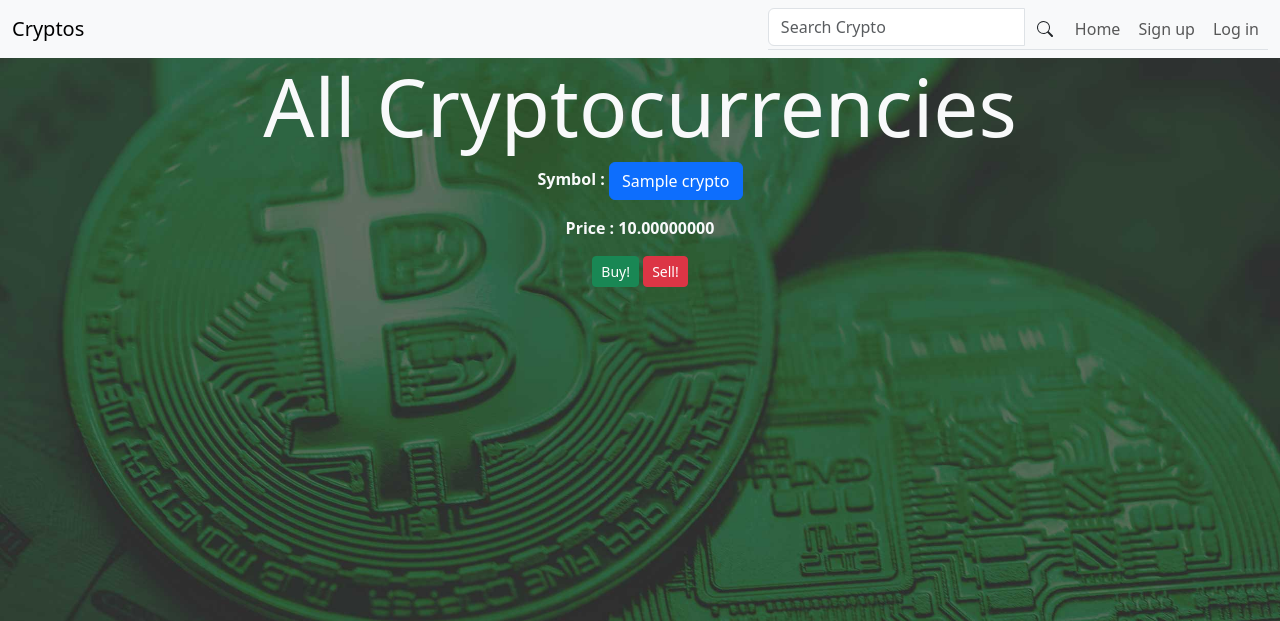
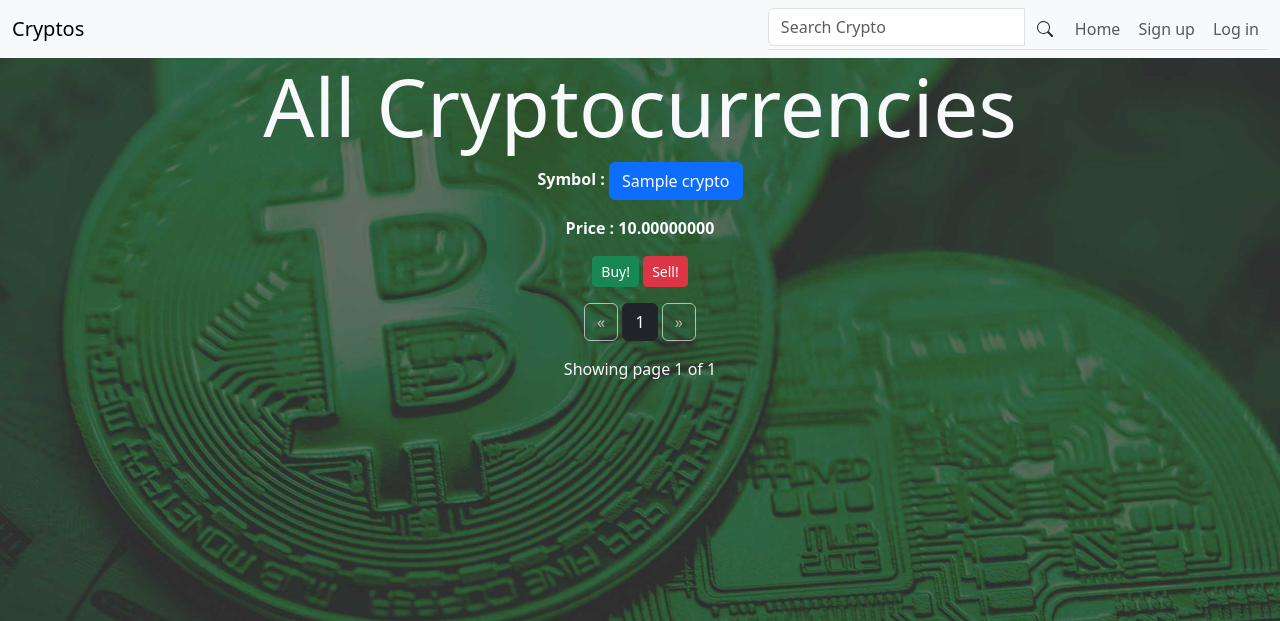
Before and after one commit to joelsers/crypto_simulator, a Flask app: page /cryptos in a window 1280 px wide. Shown: the top 621 px of the page. Run offline with Flask 2, Linux system fonts and the light colour scheme; tables that the repository leaves empty hold one stand-in row (values such as "Sample post"); a database or web service that is not in the repository returns one stand-in record (values such as "Sample title"); data that the repository does not hold is empty; some libraries are stand-ins or nearby versions.

Commit message:
order by volume. pagination other stuff reduced loading screen time by not updating prices until they are clicked

```diff
--- a/app.py
+++ b/app.py
@@ -4,7 +4,7 @@ import re
 from flask import Flask, render_template, request, flash, redirect, session, g, jsonify
 from flask_debugtoolbar import DebugToolbarExtension
 from sqlalchemy.exc import IntegrityError
-
+from sqlalchemy import desc
 from forms import UserAddForm, LoginForm, BuyForm, SellForm
 from models import db, connect_db, User, Crypto, UserCrypto
 import requests
@@ -35,9 +35,12 @@ def seed_cryptos():
     crypto_request = requests.get(f'{BASE_URL}ticker/price')
     crypto_json = crypto_request.json()
 
-    for x in crypto_json:
+    crypto_volume_request = requests.get(f'{BASE_URL}ticker/24hr')
+    crypto_volume_json = crypto_volume_request.json()
+
+    for crypto_currency in crypto_json:
         if crypto_json[total]["symbol"][-4:] == "USDT":
-            crypto = Crypto(name = crypto_json[total]["symbol"], price = crypto_json[total]["price"])
+            crypto = Crypto(name = crypto_json[total]["symbol"], price = crypto_json[total]["price"], volume = (float(crypto_volume_json[total]["volume"])* float(crypto_json[total]["price"])))
             total += 1
             db.session.add(crypto)
             db.session.commit()
@@ -265,47 +268,57 @@ def redirect_home():
 
     return redirect('/cryptos')
 
+# @app.route('/test')
+# def test_volume():
+
+#     crypto_volume_request = requests.get(f'{BASE_URL}ticker/24hr')
+#     crypto_json = crypto_volume_request.json()
+#     print(crypto_json)
+#     return render_template('test.html')
+
+ROWS_PER_PAGE = 5
+
 @app.route('/cryptos')
 def show_home():
 
-    total = 0
+    # total = 0
 
-    crypto_request = requests.get(f'{BASE_URL}ticker/price')
-    crypto_json = crypto_request.json()
+    # crypto_request = requests.get(f'{BASE_URL}ticker/price')
+    # crypto_volume_request = requests.get(f'{BASE_URL}ticker/24hr')
+    # crypto_json = crypto_request.json()
+    # print(crypto_volume_request)
+    # for crypto in crypto_json:
+    #     try:
+    #         if crypto_json[total]["symbol"][-4:] == "USDT":
+    #             crypto_symbol = crypto_json[total]["symbol"]
 
-    for crypto in crypto_json:
-        try:
-            if crypto_json[total]["symbol"][-4:] == "USDT":
-                crypto_symbol = crypto_json[total]["symbol"]
+    #             crypto_price = crypto_json[total]["price"]
 
-                crypto_price = crypto_json[total]["price"]
+    #             edit_crypto = Crypto.query.filter_by(name = crypto_symbol).first()
 
-                edit_crypto = Crypto.query.filter_by(name = crypto_symbol).first()
+    #             edit_crypto.price = crypto_price
+    #             total += 1
+    #             db.session.add(edit_crypto)
 
-                edit_crypto.price = crypto_price
-                total += 1
-                db.session.add(edit_crypto)
-                db.session.commit()
-
-
-
-            else:
-                total += 1
-        except AttributeError:
-            print("uh oh. something happened")
+    #         else:
+    #             total += 1
+    #     except AttributeError:
+    #         print("uh oh. something happened")
 
 
 
     search = request.args.get('q')
-
+    searched = False
     if not search:
-        cryptos = Crypto.query.all()
+        page = request.args.get('page',1,type=int)
+        cryptos = Crypto.query.order_by(Crypto.volume.desc()).paginate(page = page, per_page=ROWS_PER_PAGE)
     else:
+        searched = True
         cryptos = Crypto.query.filter(Crypto.name.like(f"%{search.upper()}%")).all()
 
-    # db.session.commit()
+    db.session.commit()
 
-    return render_template('home.html',cryptos = cryptos)
+    return render_template('home.html',cryptos = cryptos, searched = searched)
 
 
 
--- a/templates/404.html
+++ b/templates/404.html
@@ -6,6 +6,6 @@
 
 <h1 class="display-1 text-center">404 Page Not Found</h1>
 
-<button><a href="/cryptos"></a></button>
+<button class="btn btn-primary"><a href="/cryptos"></a>Back to Home</button>
 
 {% endblock %}
--- a/templates/home.html
+++ b/templates/home.html
@@ -11,6 +11,53 @@
 <h1 class="display-1 text-center">All Cryptocurrencies</h1>
 
 <ul class="list-group">
+    {% if searched != True%}
+    {% for crypto in cryptos.items %}
+    <li class='cryptos'>
+        <p><b>Symbol : </b><a class="btn btn-primary" href="/cryptos/{{crypto.name}}">{{crypto.name}}</a></p>
+        <ul class="list-group">
+            <div class="wrapper">
+                <li id="price" class="pb-3"><b>Price : {{"{:.8f}".format(crypto.price)}}</b>
+                </li>
+                <li>
+                    <a class="btn btn-sm btn-success mb-3" href="/cryptos/{{crypto.name}}/buy">Buy!</a>
+                    <a class="btn btn-sm btn-danger mb-3" href="/cryptos/{{crypto.name}}/sell">Sell!</a>
+                </li>
+            </div>
+        </ul>
+    </li>
+    {% endfor %}
+    <div class="text-right">
+        <a href="{{ url_for('show_home', page=cryptos.prev_num) }}" class="btn btn-outline-light
+           {% if cryptos.page == 1 %}disabled{% endif %}">
+            &laquo;
+        </a>
+        <!-- Loop through the number of pages to display a link for each-->
+        {% for page_num in cryptos.iter_pages(left_edge=1, right_edge=1, left_current=1, right_current=2) %}
+        {% if page_num %}
+        <!-- Check for the active page and set the link to "Active"-->
+        {% if cryptos.page == page_num %}
+        <a href="{{ url_for('show_home', page=page_num) }}" class="btn btn-dark">
+            {{ page_num }}
+        </a>
+        {% else %}
+        <a href="{{ url_for('show_home', page=page_num) }}" class="btn btn-outline-light ">
+            {{ page_num }}
+        </a>
+        {% endif %}
+        {% else %}
+        ...
+        {% endif %}
+        {% endfor %}
+        <a href="{{ url_for('show_home', page=cryptos.next_num) }}" class="btn btn-outline-light
+           {% if cryptos.page == cryptos.pages %}disabled{% endif %}">
+            &raquo;
+        </a>
+    </div>
+    <p class="text-right mt-3">
+        Showing page {{ cryptos.page }} of {{ cryptos.pages }}
+    </p>
+    {% else %}
     {% for crypto in cryptos %}
     <li class='cryptos'>
         <p><b>Symbol : </b><a class="btn btn-primary" href="/cryptos/{{crypto.name}}">{{crypto.name}}</a></p>
@@ -26,5 +73,6 @@
         </ul>
     </li>
     {% endfor %}
+    {% endif %}
 </ul>
 {% endblock %}
```
Also changed, not shown: models.py (+4 -4 lines), templates/test.html (added, +11 -0 lines).
